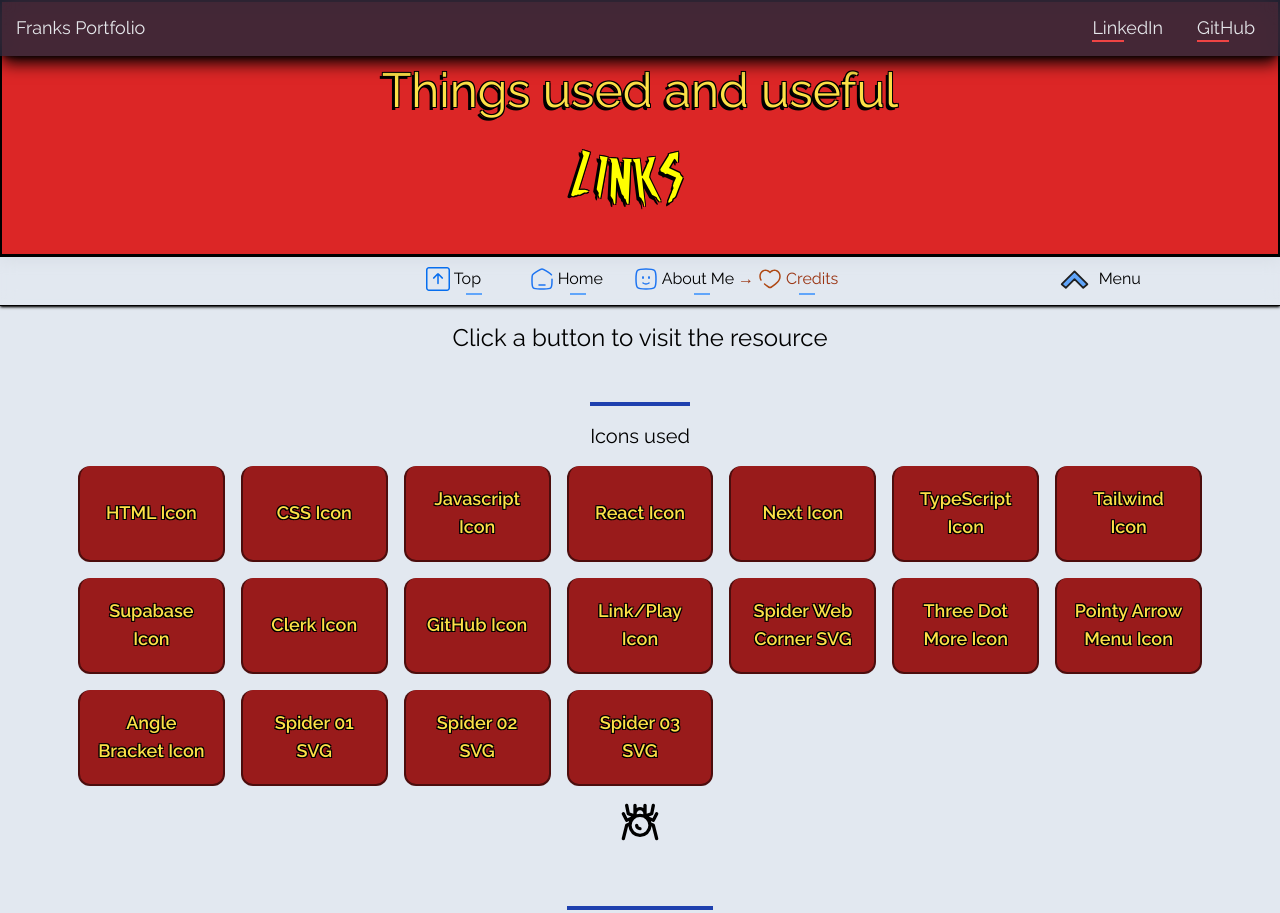
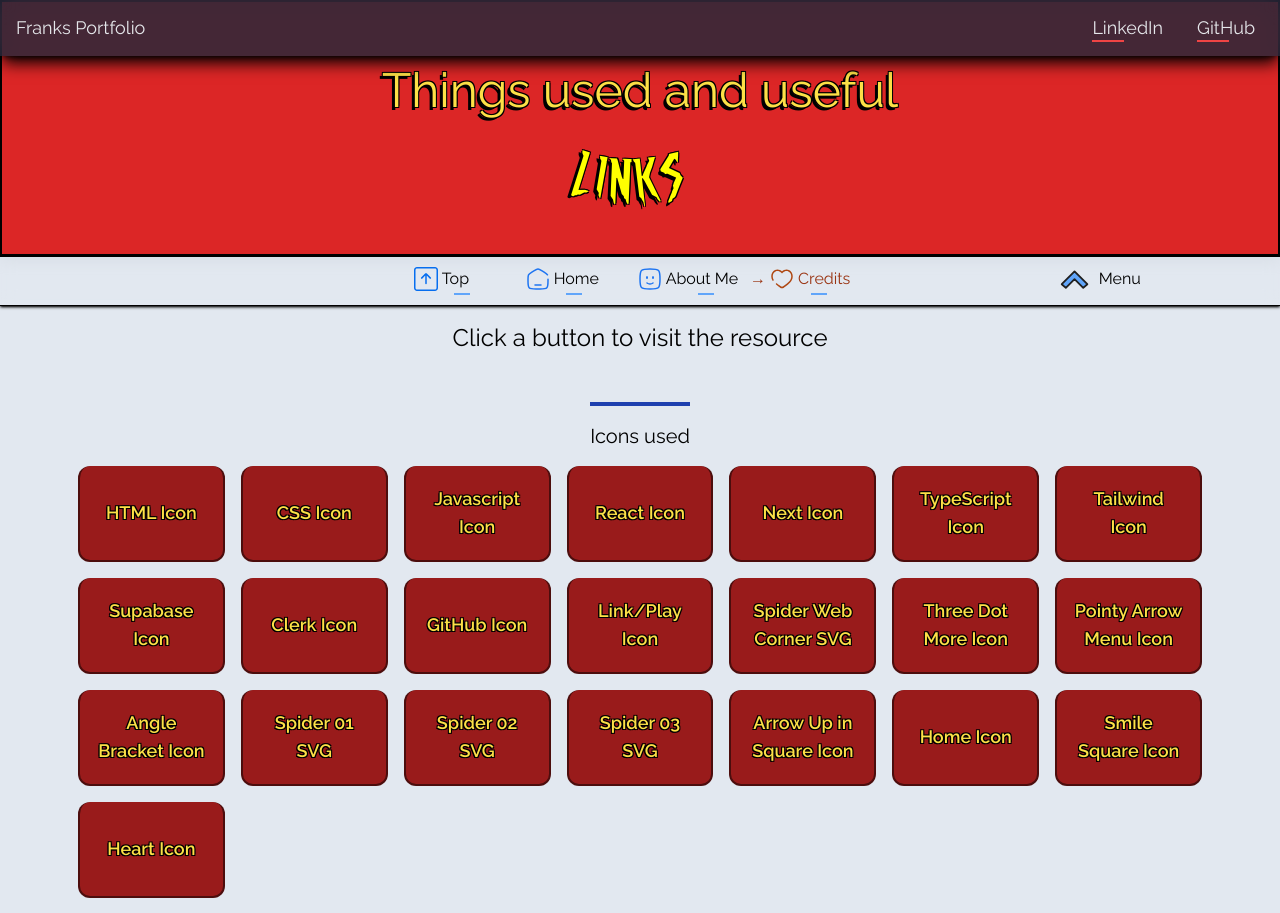
Before and after one commit to frank-ventures/franks-portfolio, a Next.js app: page /credits in a window 1280 px wide. Shown: the top 913 px of the page. Built offline with nearby package versions, Linux system fonts and the light colour scheme.

Commit message:
adds credits from nav bar icons, and tidies up globals.css a little.

```diff
--- a/src/app/globals.css
+++ b/src/app/globals.css
@@ -30,11 +30,18 @@
   }
 }
 
+/* --- --- --- --- */
+/* Everything */
 :root {
   --textsize: 25px;
   --ballwidth: calc(var(--textsize) - 9px);
   --ballheight: calc(var(--textsize) - 9px);
   --topbounce: calc(var(--textsize) * 2);
+
+  --svg-overlay-inactive: invert(26%) sepia(81%) saturate(2581%)
+    hue-rotate(205deg) brightness(97%) contrast(95%);
+  --svg-overlay-active: invert(19%) sepia(64%) saturate(2265%)
+    hue-rotate(355deg) brightness(101%) contrast(91%);
 }
 
 :focus-visible {
@@ -43,7 +50,7 @@
 }
 
 /* --- --- --- --- */
-/* Change the marker on the Details list */
+/* About Page: Change the marker on the Details list */
 summary {
   list-style: none;
   display: flex;
@@ -72,20 +79,6 @@ summary::before {
 /* Transition effect */
 details[open] > summary::before {
   transform: rotate(90deg);
-}
-
-/* --- --- --- --- */
-/* Grid on credits page*/
-.credit-container {
-  container-type: inline-size;
-}
-.credit-grid {
-  margin-top: 2rem;
-  padding: 1rem;
-  display: grid;
-  gap: 1rem;
-  grid-template-columns: repeat(auto-fill, 15ch);
-  justify-content: center;
 }
 
 /* --- --- --- --- */
@@ -178,6 +171,7 @@ nav a:hover::after {
   }
 }
 
+/* This class targets the corner web SVGs */
 .st0 {
   fill: none;
   stroke: #000000;
@@ -185,16 +179,6 @@ nav a:hover::after {
   stroke-linecap: round;
   stroke-linejoin: round;
   stroke-miterlimit: 10;
-}
-
-/* Potential foray into a 3D hover thing */
-/* https://dev.to/webdiscus/3d-parallax-effect-by-moving-mouse-using-htmlcss-7b2 */
-/* https://www.aktek.io/en/about-us */
-/* Potentially useful: https://github.com/codegenixdev/3d-parallax-tutorial */
-.threed-effect {
-  transform-style: preserve-3d;
-  transition: transform 1.5s cubic-bezier(0.05, 0.5, 0, 1);
-  will-change: transform;
 }
 
 /* Floating sliding bar underneath nav link items */
@@ -213,25 +197,51 @@ nav a:hover::after {
   right: 0;
 }
 
+/* Targets the nav link which corresponds to the users current page */
 .nav-link-item[aria-current="page"] {
   color: rgb(154 52 18);
   &::before {
     content: "→";
-    height: 2.5rem;
     top: 0rem;
     position: absolute;
-    width: 2.5rem;
     left: -1.25rem;
     font-weight: 800;
   }
   & img.svg-filter {
-    filter: invert(19%) sepia(64%) saturate(2265%) hue-rotate(355deg)
-      brightness(101%) contrast(91%);
+    filter: var(--svg-overlay-active);
   }
 }
 
-/* This next class adds a blue 'overlay' to the svg icons in our nav bar */
+/* Adds a coloured overlay to the SVG icons in the nav bar */
 .svg-filter {
-  filter: invert(26%) sepia(81%) saturate(2581%) hue-rotate(205deg)
-    brightness(97%) contrast(95%);
+  filter: var(--svg-overlay-inactive);
 }
+.nav-link-item:hover {
+  & img.svg-filter {
+    filter: var(--svg-overlay-active);
+  }
+}
+
+/* --- --- --- --- */
+/* Credits Page: Grid */
+.credit-container {
+  container-type: inline-size;
+}
+.credit-grid {
+  margin-top: 2rem;
+  padding: 1rem;
+  display: grid;
+  gap: 1rem;
+  grid-template-columns: repeat(auto-fill, 15ch);
+  justify-content: center;
+}
+
+/* Potential foray into a 3D hover thing */
+/* https://dev.to/webdiscus/3d-parallax-effect-by-moving-mouse-using-htmlcss-7b2 */
+/* https://www.aktek.io/en/about-us */
+/* Potentially useful: https://github.com/codegenixdev/3d-parallax-tutorial */
+.threed-effect {
+  transform-style: preserve-3d;
+  transition: transform 1.5s cubic-bezier(0.05, 0.5, 0, 1);
+  will-change: transform;
+}
--- a/src/components/Credits.tsx
+++ b/src/components/Credits.tsx
@@ -72,6 +72,22 @@ export default function Credits() {
       title: "Spider 03 SVG",
       link: "https://www.svgrepo.com/svg/400766/spider",
     },
+    {
+      title: "Arrow Up in Square Icon",
+      link: "https://www.svgrepo.com/svg/521982/arrow-up-square",
+    },
+    {
+      title: "Home Icon",
+      link: "https://www.svgrepo.com/svg/529026/home",
+    },
+    {
+      title: "Smile Square Icon",
+      link: "https://www.svgrepo.com/svg/524998/smile-square",
+    },
+    {
+      title: "Heart Icon",
+      link: "https://www.svgrepo.com/svg/529012/heart",
+    },
   ];
 
   const codepenCredits = [
@@ -105,6 +121,10 @@ export default function Credits() {
     {
       title: "Use Grid to animate height transitions",
       link: "https://nemzes.net/posts/animating-height-auto/#the-solutions",
+    },
+    {
+      title: "HEX code to CSS Filter converter",
+      link: "https://isotropic.co/tool/hex-color-to-css-filter/",
     },
   ];
 
--- a/src/components/QuickLinks.tsx
+++ b/src/components/QuickLinks.tsx
@@ -117,7 +117,7 @@ export default function QuickLinks({
           aria-haspopup="false"
         >
           <ul
-            className="grid grid-cols-[repeat(auto-fit,minmax(80px,max-content))] w-full  gap-6 place-content-center"
+            className="grid grid-cols-[repeat(auto-fit,minmax(80px,max-content))] w-full gap-8 place-content-center"
             role="menu"
           >
             {/* Site navigation links. */}
```
